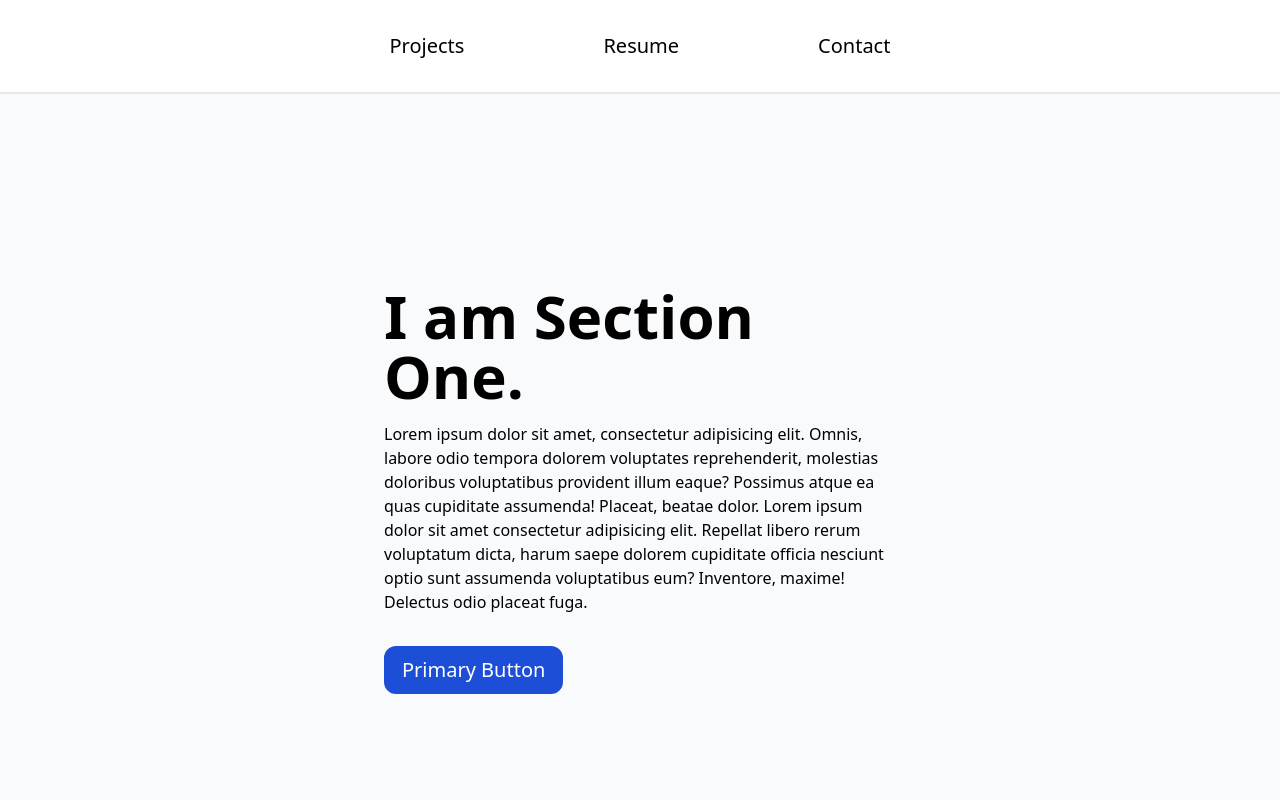
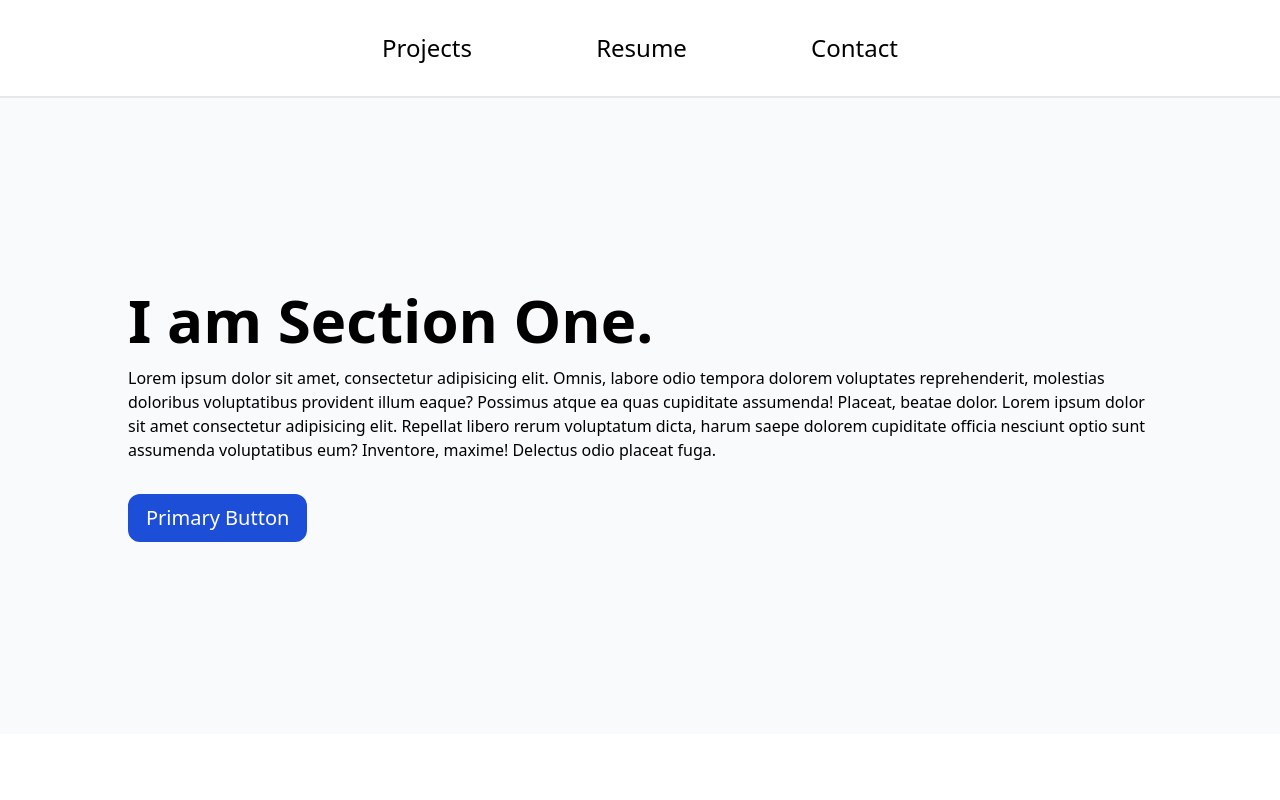
Before and after one commit to dj4815/hello, a React (Vite) app: page / in a window 1280 px wide. Shown: the top 800 px of the page. Built offline with nearby package versions, Linux system fonts and the light colour scheme.

Commit message:
navbar and section work

```diff
--- a/src/components/Footer.jsx
+++ b/src/components/Footer.jsx
@@ -2,7 +2,7 @@ import React from "react";
 
 export default function Footer() {
   return (
-    <div className="container-2xl bg-white p-16 border-t-2">
+    <div className="container-2xl bg-white p-16 border-t-2 2xl:mt-12">
       <p className="text-center">
         <a className="hover:underline" href="https://github.com/dj4815">
           GitHub
--- a/src/components/NavBar.jsx
+++ b/src/components/NavBar.jsx
@@ -4,7 +4,7 @@ import NavButton from "./NavButton";
 export default function NavBar() {
   return (
     <>
-      <ul className="flex justify-around xl:px-80 py-8 border-b-2">
+      <ul className="flex justify-around xl:px-80 py-8 border-b-2 2xl:mb-12">
         <li>
           <NavButton text="Projects" />
         </li>
--- a/src/components/NavButton.jsx
+++ b/src/components/NavButton.jsx
@@ -3,7 +3,7 @@ import React from "react";
 export default function NavButton({ text }) {
   return (
     <>
-      <div className="text-xl hover:underline">
+      <div className="text-2xl decoration-4 hover:underline underline-offset-4 decoration-blue-700">
         <a href="#">{text}</a>
       </div>
     </>
--- a/src/components/Section.jsx
+++ b/src/components/Section.jsx
@@ -2,9 +2,14 @@ import Button from "./Button";
 import Heading2 from "./Heading2";
 import Paragraph from "./Paragraph";
 
-export default function Section({ heading, paragraph, buttonText, buttonVariant }) {
+export default function Section({
+  heading,
+  paragraph,
+  buttonText,
+  buttonVariant,
+}) {
   return (
-    <div className="container-2xl bg-slate-50 px-12 sm:px-32 xl:px-96 py-24 lg:py-48">
+    <div className="container-2xl bg-slate-50 px-12 sm:px-32 3xl:px-96 2xl:mx-72 py-24 lg:py-48">
       <Heading2 text={heading} />
       <Paragraph text={paragraph} />
       <Button text={buttonText} variant={buttonVariant} />
```
